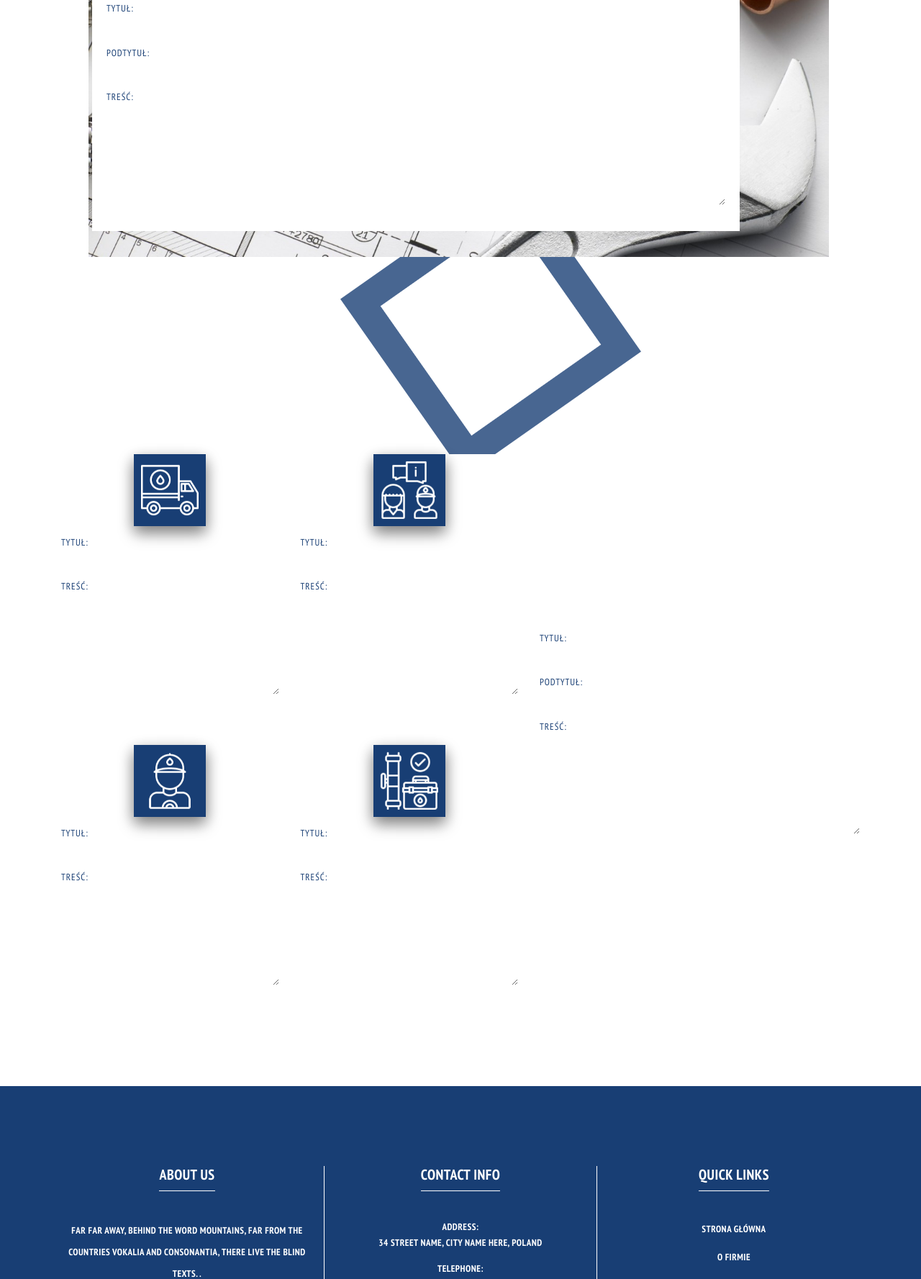
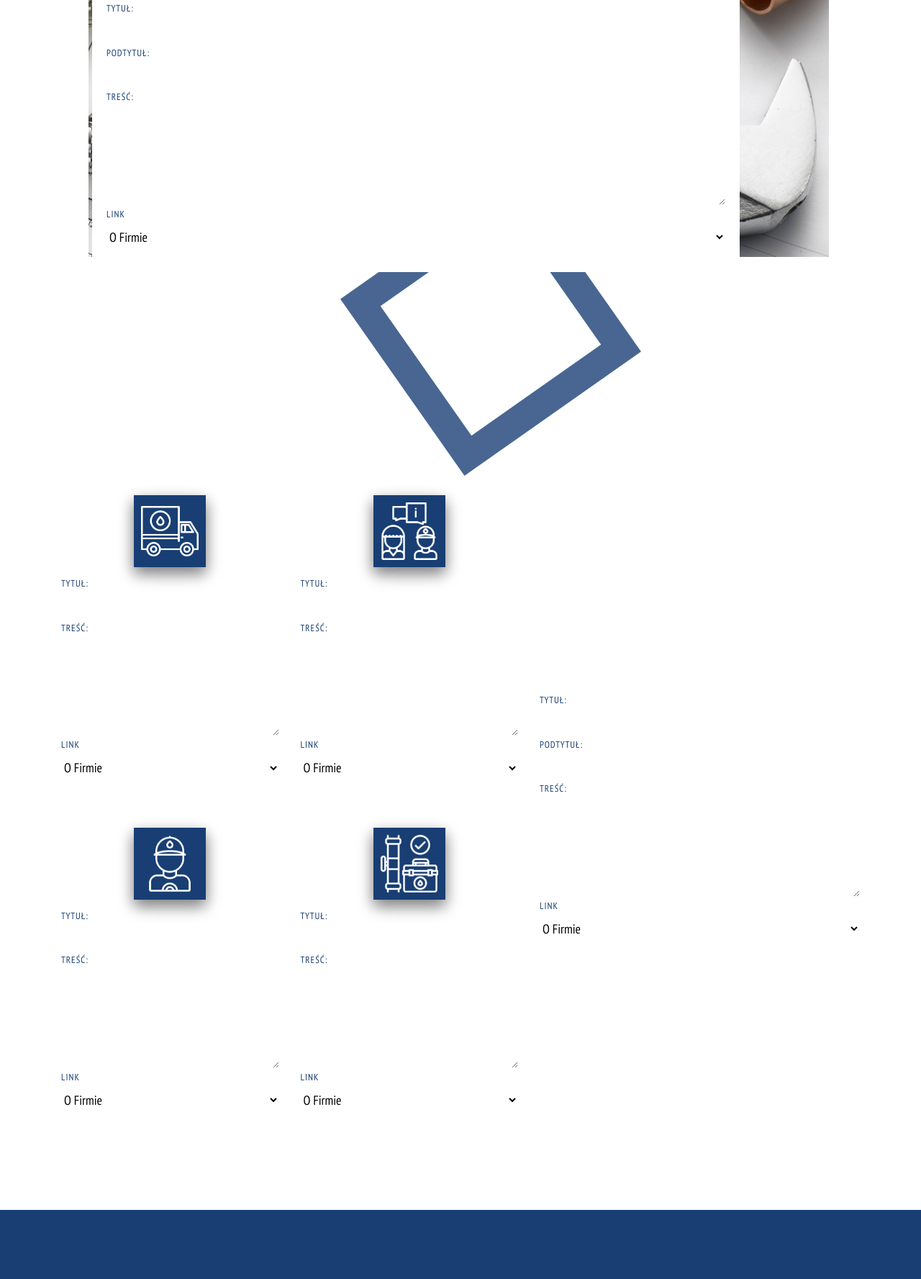
Before and after one commit to izielin/hydrotechnic, a Django app: page / in a window 1280 px wide. Shown: the part 373-2150 px from the top of the page at 72% size. Run offline with Django 3.2, Linux system fonts and the light colour scheme; the visitor is signed in with stand-in values (Sample User, id 1); data that the repository does not hold is empty; some libraries are stand-ins or nearby versions.

Commit message:
adding link field to model

```diff
--- a/core/forms.py
+++ b/core/forms.py
@@ -1,10 +1,15 @@
 from django import forms
-from .models import Paragraph
+from .models import Paragraph, LINK_CHOICES
 
 
 class ParagraphForm(forms.ModelForm):
     subtitle = forms.CharField(required=False)
+    link = forms.CharField(required=False)
 
     class Meta:
         model = Paragraph
-        fields = ['title', 'subtitle', 'content', ]
+        fields = ['title', 'subtitle', 'content', 'link']
+
+    def __init__(self, *args, **kwargs):
+        super(ParagraphForm, self).__init__(*args, **kwargs)
+        self.fields['link'].choices = LINK_CHOICES
--- a/core/models.py
+++ b/core/models.py
@@ -1,5 +1,12 @@
 from django.db import models
 from django.urls import reverse
+
+LINK_CHOICES = (
+    ("/about", 'O Firmie'),
+    ("/offer", 'Oferta'),
+    ("/gallery", 'Galeria'),
+    ("/contact", 'Kontakt'),
+)
 
 
 class Paragraph(models.Model):
@@ -7,6 +14,7 @@ class Paragraph(models.Model):
     subtitle = models.CharField(max_length=100, default='')
     slug = models.SlugField()
     content = models.TextField()
+    link = models.CharField(choices=LINK_CHOICES, max_length=50)
 
     def __str__(self):
         return self.title
--- a/core/static/core/css/style.css
+++ b/core/static/core/css/style.css
@@ -113,7 +113,7 @@ body {
     margin-right: 0;
 }
 
-.header ul li a, .saveButton {
+.header ul li a {
     text-decoration: none;
     font-size: 1.2em;
     color: var(--main-color);
@@ -121,7 +121,7 @@ body {
     letter-spacing: 2px;
 }
 
-.header ul li a.active, .header ul li a:hover, .saveButton {
+.header ul li a.active, .header ul li a:hover {
     background-color: var(--main-color);
     color: var(--white);
 }
@@ -367,13 +367,12 @@ p, .counter-wrap {
     animation: fadeIn 1s linear forwards;
     animation-delay: 6s;
     z-index: 100;
-    max-width: calc(100% - 60px);
     height: auto;
 }
 
 @media (max-height: 540px) {
     .bulb {
-        top: 430px;
+        top: 480px;
     }
 }
 
--- a/core/templates/core/home.html
+++ b/core/templates/core/home.html
@@ -3,12 +3,12 @@
 {% block content %}
     <div class="bannerText">
         {% if request.user.is_authenticated %}
-            {% include "includes/paragraphForm.html" with paragraph=paragraph1 mySlug="home_1" subtitle=True %}
+            {% include "includes/paragraphForm.html" with paragraph=paragraph1 mySlug="home_1" subtitle=True link=True %}
         {% else %}
             <h2>{{ paragraph1.title }}</h2><br>
             <h3>{{ paragraph1.subtitle }}</h3>
             <p class="myText">{{ paragraph1.content }}</p>
-            <a href="#" class="main_btn">Read More</a>
+            <a href="{{ paragraph1.link }}" class="main_btn">Dowiedz się więcej &rarr;</a>
         {% endif %}
     </div>
 
@@ -27,7 +27,7 @@
                                     <div class="feature-img">
                                         <img src="{% static 'core/img/home_2.png' %}" alt="">
                                     </div>
-                                    {% include "includes/paragraphForm.html" with paragraph=paragraph2 mySlug="home_2" subtitle=False %}
+                                    {% include "includes/paragraphForm.html" with paragraph=paragraph2 mySlug="home_2" subtitle=False link=True %}
                                 {% else %}
                                     <div class="feature-img">
                                         <img src="{% static 'core/img/home_2.png' %}" alt="">
@@ -36,7 +36,7 @@
                                     <p>
                                         {{ paragraph2.content }}
                                     </p>
-                                    <a href="#">Find your cargo</a>
+                                    <a href="{{ paragraph2.link }}">Dowiedz się więcej &rarr;</a>
                                 {% endif %}
                             </div>
                         </div>
@@ -46,7 +46,7 @@
                                     <div class="feature-img">
                                         <img src="{% static 'core/img/home_3.png' %}" alt="">
                                     </div>
-                                    {% include "includes/paragraphForm.html" with paragraph=paragraph3 mySlug="home_3" subtitle=False %}
+                                    {% include "includes/paragraphForm.html" with paragraph=paragraph3 mySlug="home_3" subtitle=False link=True %}
                                 {% else %}
                                     <div class="feature-img">
                                         <img src="{% static 'core/img/home_3.png' %}" alt="">
@@ -55,7 +55,7 @@
                                     <p>
                                         {{ paragraph3.content }}
                                     </p>
-                                    <a href="#">Contact Us</a>
+                                    <a href="{{ paragraph3.link }}">Dowiedz się więcej &rarr;</a>
                                 {% endif %}
                             </div>
                         </div>
@@ -65,7 +65,7 @@
                                     <div class="feature-img">
                                         <img src="{% static 'core/img/home_4.png' %}" alt="">
                                     </div>
-                                    {% include "includes/paragraphForm.html" with paragraph=paragraph4 mySlug="home_4" subtitle=False %}
+                                    {% include "includes/paragraphForm.html" with paragraph=paragraph4 mySlug="home_4" subtitle=False link=True %}
                                 {% else %}
                                     <div class="feature-img">
                                         <img src="{% static 'core/img/home_4.png' %}" alt="">
@@ -74,7 +74,7 @@
                                     <p>
                                         {{ paragraph4.content }}
                                     </p>
-                                    <a href="#">Start a quote</a>
+                                    <a href="{{ paragraph4.link }}">Dowiedz się więcej &rarr;</a>
                                 {% endif %}
                             </div>
                         </div>
@@ -84,7 +84,7 @@
                                     <div class="feature-img">
                                         <img src="{% static 'core/img/home_5.png' %}" alt="">
                                     </div>
-                                    {% include "includes/paragraphForm.html" with paragraph=paragraph5 mySlug="home_5" subtitle=False %}
+                                    {% include "includes/paragraphForm.html" with paragraph=paragraph5 mySlug="home_5" subtitle=False link=True %}
                                 {% else %}
                                     <div class="feature-img">
                                         <img src="{% static 'core/img/home_5.png' %}" alt="">
@@ -93,24 +93,22 @@
                                     <p>
                                         {{ paragraph5.content }}
                                     </p>
-                                    <a href="#">Get Estimate</a>
+                                    <a href="{{ paragraph5.link }}">Dowiedz się więcej &rarr;</a>
                                 {% endif %}
                             </div>
                         </div>
                     </div>
                 </div>
-
-                <div id="secondDiv"
-                     class="col-lg-5 offset-md-0 col-md-12 text-left section-title-wrap mt-4 mt-lg-0">
+                <div class="col-lg-5 offset-md-0 col-md-12 text-left section-title-wrap mt-4 mt-lg-0">
                     {% if request.user.is_authenticated %}
-                        {% include "includes/paragraphForm.html" with paragraph=paragraph6 mySlug="home_6" subtitle=True %}
+                        {% include "includes/paragraphForm.html" with paragraph=paragraph6 mySlug="home_6" subtitle=True link=True %}
                     {% else %}
                         <h5>{{ paragraph6.title }}</h5>
                         <h3>{{ paragraph6.subtitle }}</h3>
                         <p>
                             {{ paragraph6.content }}
                         </p>
-                        <a href="#" class="main_btn">Learn More About Us</a>
+                        <a href="{{ paragraph6.link }}" class="main_btn">Dowiedz się więcej &rarr;</a>
                     {% endif %}
                 </div>
             </div>
@@ -132,7 +130,8 @@
                 url: form.attr("data-url_root"),
                 data: form.serialize(),
                 dataType: 'json',
-                success: function (json) {},
+                success: function (json) {
+                },
                 error: function (xhr, errmsg, err) {
                     $('#results').html("<div class='alert-box warning radius' data-alert>Oops! We have encountered an error: " + errmsg +
                         " <a href='#' class='close'>&times;</a></div>");
--- a/core/templates/core/includes/footer.html
+++ b/core/templates/core/includes/footer.html
@@ -27,8 +27,8 @@
                 </ul>
             </div>
         </div>
-        <div class="footer-copyright text-center" style="margin-top: 150px;"><small
-                style="color: white; float: left; margin-left: 150px;">&copy; Copyright 2019, Hydro-technika</small>
+        <div class="footer-copyright text-center" style="margin-top: 150px;">
+            <small  style="color: white; float: left; margin-left: 150px;">&copy; Copyright <span id="copyright"></span>, Hydro-technika</small>
             <small style="color: white; float: right; margin-right: 150px;">Projekt i wykonanie: Michał
                 Parzych</small></a>
         </div>
--- a/core/templates/core/includes/scripts.html
+++ b/core/templates/core/includes/scripts.html
@@ -17,4 +17,6 @@
         const element = document.getElementById("navigation");
         element.classList.toggle("show");
     }
+
+    document.getElementById('copyright').appendChild(document.createTextNode(new Date().getFullYear()));
 </script>
--- a/core/templates/includes/paragraphForm.html
+++ b/core/templates/includes/paragraphForm.html
@@ -14,4 +14,23 @@
     <label for="id_content" class="requiredField">Treść: </label>
     <textarea type="text" name="content" class="{{ mySlug }}" required id="id_content">
             {{ paragraph.content }}</textarea>
+    {% if link %}
+        <label for="id_link" class="requiredField">Link</label>
+        <select name="link" data-title="Select Gender" data-style="btn-default btn-block"
+                data-menu-style="dropdown-blue"
+                id="id_link">
+            {% if paragraph.link != '' %}
+                {% for x,y in form.fields.link.choices %}
+                    {% if x == paragraph.link %}
+                        <option>{{ y }}</option>
+                    {% endif %}
+                {% endfor %}
+            {% else %}
+                <option>Wybierz odnośnik</option>
+            {% endif %}
+            {% for x,y in form.fields.link.choices %}
+                <option value="{{ x }}"{% if form.fields.link.value == x %} selected{% endif %}>{{ y }}</option>
+            {% endfor %}
+        </select>
+    {% endif %}
 </form>
--- a/core/views.py
+++ b/core/views.py
@@ -27,7 +27,12 @@ def create_paragraph(request):
             subtitle_form = request.GET.get('subtitle')
         else:
             subtitle_form = ''
+        if 'link' in request.GET:
+            link_form = request.GET.get('link')
+        else:
+            link_form = ''
         content_form = request.GET.get('content')
+
         try:
             print("sanity check I")
             paragraph = Paragraph.objects.get(slug=slug)
@@ -35,6 +40,7 @@ def create_paragraph(request):
             paragraph.subtitle = subtitle_form
             paragraph.slug = slug
             paragraph.content = content_form
+            paragraph.link = link_form
             paragraph.save()
             print("sanity check II")
 
@@ -44,7 +50,8 @@ def create_paragraph(request):
             paragraph = Paragraph(title=title_form,
                                   subtitle=subtitle_form,
                                   slug=slug,
-                                  content=content_form)
+                                  content=content_form,
+                                  link=link_form)
             paragraph.save()
 
         response_data['title'] = title_form
```
Also changed, not shown: core/templates/core/about.html (+1 -7 lines), core/migrations/0004_paragraph_link.py (added), core/migrations/0005_auto_20200715_1329.py (added), core/migrations/0006_auto_20200715_1346.py (added), core/migrations/0007_auto_20200715_1353.py (added).
